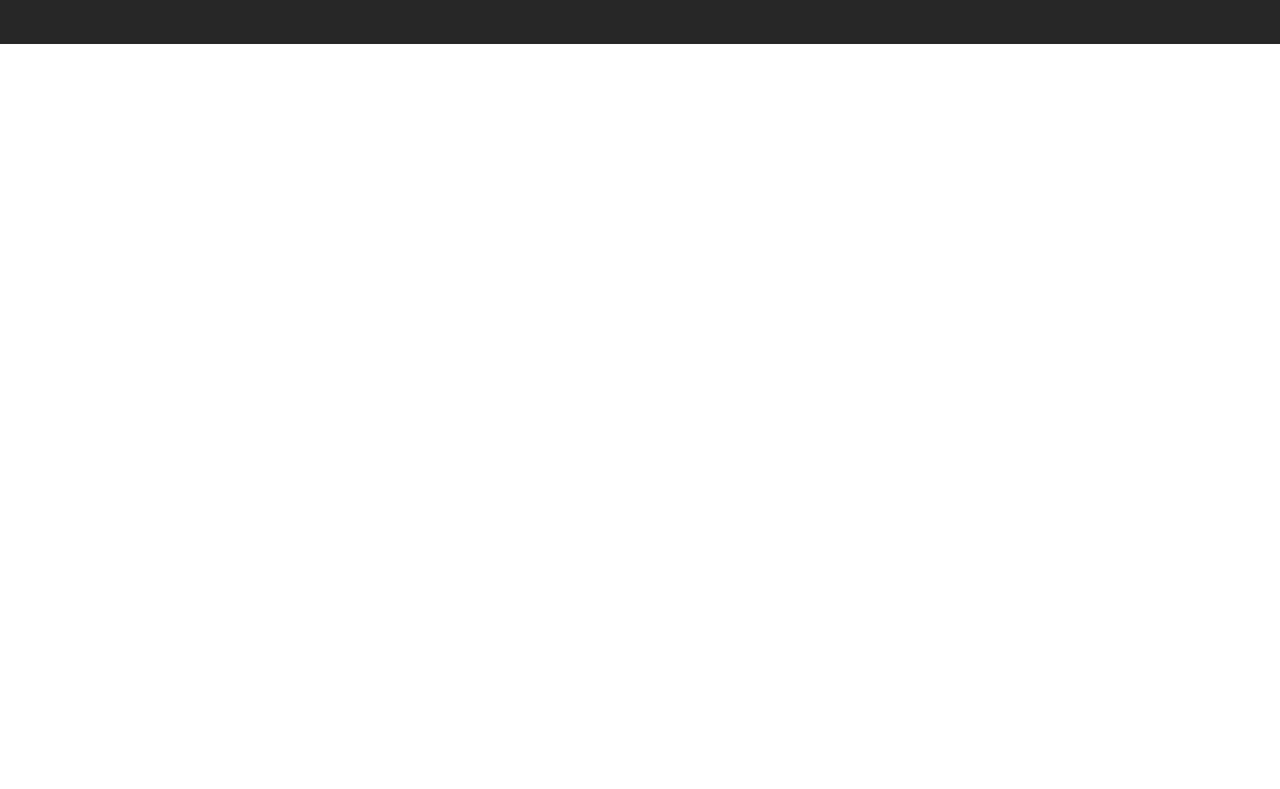
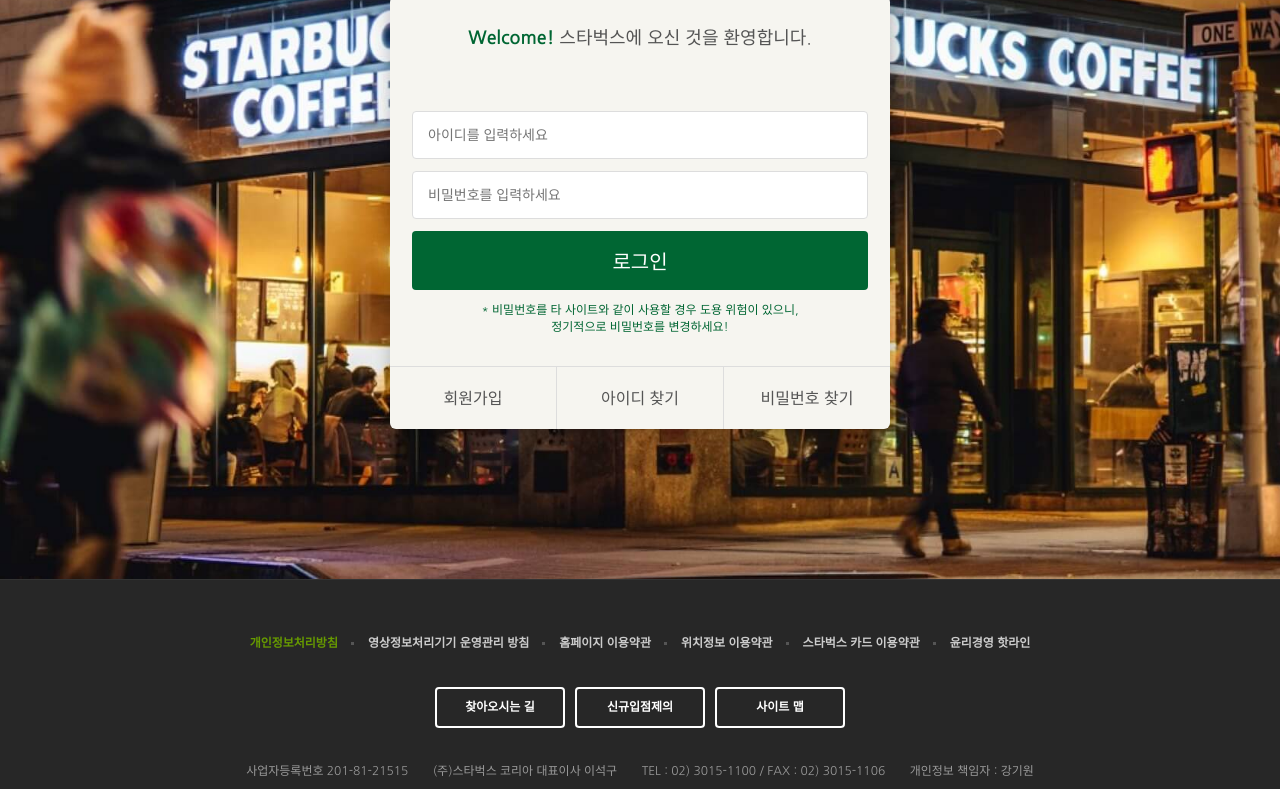
Before and after one commit to jiwoon2999/starbucks, a plain HTML site: page signin/index.html in a window 1280 px wide. Shown: the part 290-1079 px from the top of the page. Before the commit the page ends 800 px from the top, so only its background shows below. Drawn offline with nearby package versions, Linux system fonts and the light colour scheme.

Commit message:
로그인 페이지 완성

```diff
--- /dev/null
+++ b/css/signin.css
@@ -0,0 +1,77 @@
+.signin {
+    margin-top: 120px;
+    padding: 100px 0 150px;
+    background-image: url('../images/signin_bg.jpg');
+    background-repeat: no-repeat;
+    background-position: center;
+    background-attachment: fixed;
+    background-size: cover;
+}
+.signin h1 {
+    color: #fff;
+    font-size: 30px;
+    font-weight: 700;
+    text-align: center;
+    margin-bottom: 24px;
+}
+.signin__card {
+    width: 500px;
+    margin: 0 auto;
+    border-radius: 6px;
+    background-color: #f6f5f0;
+    box-shadow: 2px 2px 20px rgba(0, 0, 0, .3);
+    color: #555;
+}
+.signin__card h2 {
+    padding: 30px;
+    font-size: 18px;
+    text-align: center;
+    border-radius: 1px solid #ddd;
+}
+.signin__card h2 strong {
+    font-weight: 700;
+    color: #006633;
+}
+.signin__card form {
+    padding: 30px 22px;
+}
+.signin__card form input {
+    width: 100%;
+    margin-bottom: 12px;
+    padding: 15px;
+    border: 1px solid #ddd;
+    border-radius: 4px;
+    outline: none;
+    box-sizing: border-box;
+    font-size: 14px;
+}
+.signin__card form [type="submit"] {
+    background-color: #006633;
+    border: none;
+    color: #fff;
+    font-size: 20px;
+    cursor: pointer;
+}
+.signin__card form p {
+    font-size: 12px;
+    color: #006633;
+    text-align: center;
+}
+.signin__card .actions {
+    display: flex;
+    border-top: 1px solid #ddd;
+}
+.signin__card .actions a {
+    flex-grow: 1;
+    flex-basis: 0;
+    text-align: center;
+    padding: 20px;
+    color: #555;
+    border-right: 1px solid #ddd;
+}
+.signin__card .actions a:last-child {
+    border-right: none;
+}
+.signin__card .actions a:hover {
+    text-decoration: underline;
+}
--- a/signin/index.html
+++ b/signin/index.html
@@ -23,9 +23,10 @@
     <link rel="stylesheet" href="https://cdn.jsdelivr.net/npm/reset-css@5.0.1/reset.min.css" />
     <link rel="preconnect" href="https://fonts.googleapis.com">
     <link rel="preconnect" href="https://fonts.gstatic.com" crossorigin>
-    <link href="https://fonts.googleapis.com/css2?family=Nanum+Gothic:wght@400;700&display=swap" rel="stylesheet">
-    <link rel="stylesheet" href="https://fonts.googleapis.com/icon?family=Material+Icons">
+    <link href="https://fonts.googleapis.com/css2?family=Nanum+Gothic:wght@400;700&display=swap" rel="stylesheet" />
+    <link rel="stylesheet" href="https://fonts.googleapis.com/icon?family=Material+Icons" />
     <link rel="stylesheet" href="../css/common.css" />
+    <link rel="stylesheet" href="../css/signin.css" />
 
     <script defer src="../js/common.js"></script>
 </head>
@@ -364,7 +365,26 @@
     </header>
 
     <section class="signin">
-
+        <h1>로그인</h1>
+        <div class="signin__card">
+            <h2>
+                <strong>Welcome!</strong> 스타벅스에 오신 것을 환영합니다.
+            </h2>
+            <form>
+                <input type="text" placeholder="아이디를 입력하세요" />
+                <input type="password" placeholder="비밀번호를 입력하세요" />
+                <input type="submit" value="로그인" />
+                <p>
+                    * 비밀번호를 타 사이트와 같이 사용할 경우 도용 위험이 있으니, <br />
+                    정기적으로 비밀번호를 변경하세요!
+                </p>
+            </form>
+            <div class="actions">
+                <a href="javascript:void(0)">회원가입</a>
+                <a href="javascript:void(0)">아이디 찾기</a>
+                <a href="javascript:void(0)">비밀번호 찾기</a>
+            </div>
+        </div>
     </section>
 
     <!-- FOOTER -->
```
